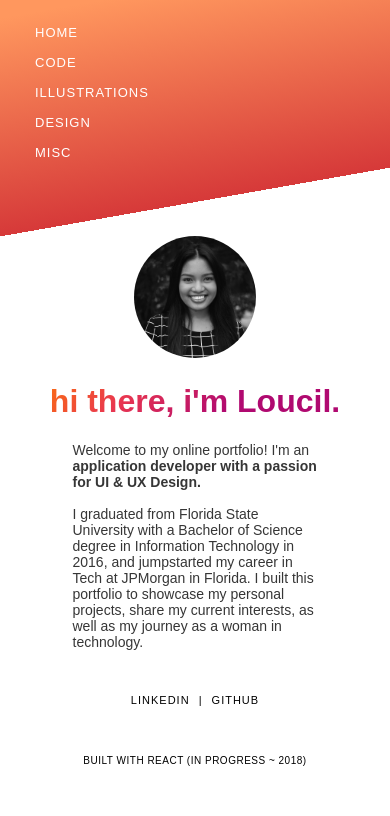
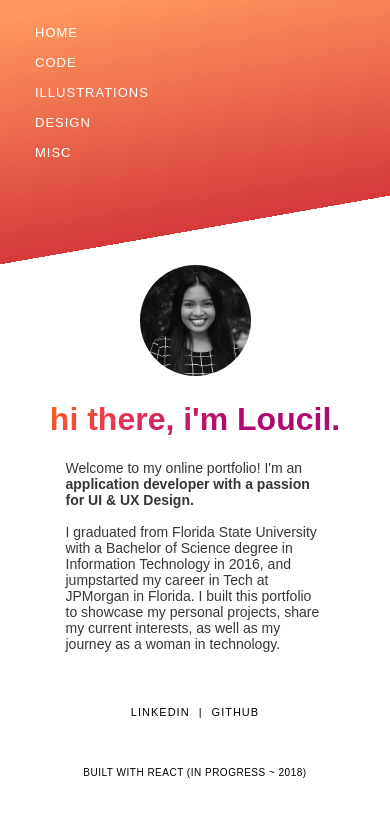
Before and after one commit to loucilvr/loucilrubio.github.io, a React (Create React App) app in the folder my-app/: page /#/ in a window 390 px wide. Shown: the top 816 px of the page. Built offline with nearby package versions, Linux system fonts and the light colour scheme.

Commit message:
fixed padding and font sizes

```diff
--- a/my-app/src/Components/AboutMe/About.css
+++ b/my-app/src/Components/AboutMe/About.css
@@ -8,7 +8,7 @@
 }
 
 .aboutHeader{
-    padding: 20px;
+    padding: 60px 20px;
     text-align: center;
 }
 
@@ -37,7 +37,7 @@
 }
 
 img.headshot {
-    width: 35%;
+    width: 30%;
     border-radius: 50%;
     margin-top: 40px;
 }
@@ -66,7 +66,12 @@ span.space{
         width: 100%;
         height: 100%;
         overflow-y: auto;
-        margin-top: 45%;
+        margin-top: 50%;
+    }
+
+    .aboutHeader{
+        padding: 30px 10px;
+        text-align: center;
     }
 
     .mediaLinks {
--- a/my-app/src/Components/Menu/Menu.css
+++ b/my-app/src/Components/Menu/Menu.css
@@ -28,7 +28,7 @@
 		margin: 15px;
 		text-decoration: none;
 		color: #fff;
-		font-size: 12px;
+		font-size: 14px;
 		letter-spacing: 1px;
 		font-weight: lighter;
 	}
@@ -40,7 +40,7 @@
 	/* For mobile phones: */
 	.menuContainer{
 		width: 100%;
-		height: 35%;
+		height: 40%;
 		background-image: -webkit-linear-gradient(100deg, transparent 35%, #d63939 35%, #ff975e 95%);
 		position: absolute;
 		overflow: hidden;
```
